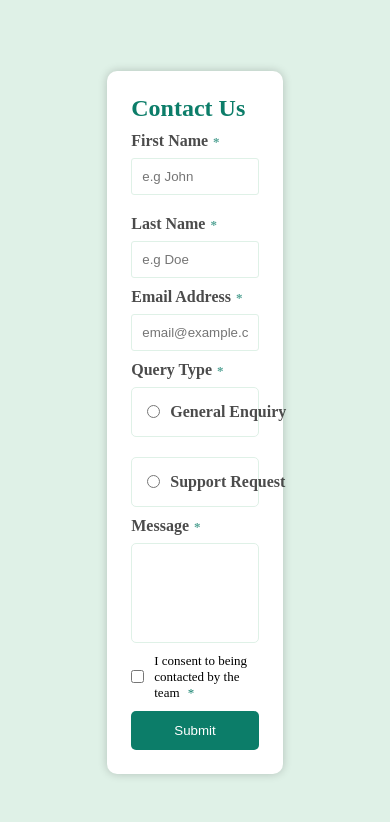
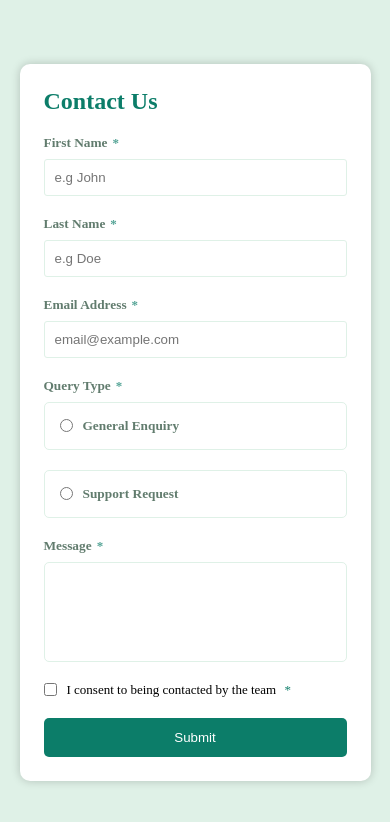
Before and after one commit to lilprof01/Filly, a React (Vite) app: page / in a window 390 px wide. Shown: the top 822 px of the page. Built offline with nearby package versions, Linux system fonts and the light colour scheme.

Commit message:
more fixes

```diff
--- a/src/index.css
+++ b/src/index.css
@@ -20,6 +20,12 @@ body {
   width: 45vw;
 }
 
+@media (max-width: 1023px){
+  .container{
+    width: 90vw;
+  }
+}
+
 form{
   background-color: white;
   padding: 1.5rem;;
@@ -28,15 +34,17 @@ form{
   flex-direction: column;
   justify-content: space-between;
   align-items: baseline;
-  gap: 10px;
+  gap: 20px;
   border-radius: 10px;
   box-shadow: 0 0 10px rgba(0, 0, 0, 0.2);
 }
 
 label{
-  font-size: normal;
+  font-size: smaller;
+  font-weight: 400;
   font-weight: 600;
   opacity: 0.7;
+  color: hsl(148, 38%, 20%);
 }
 
 .error{
```
